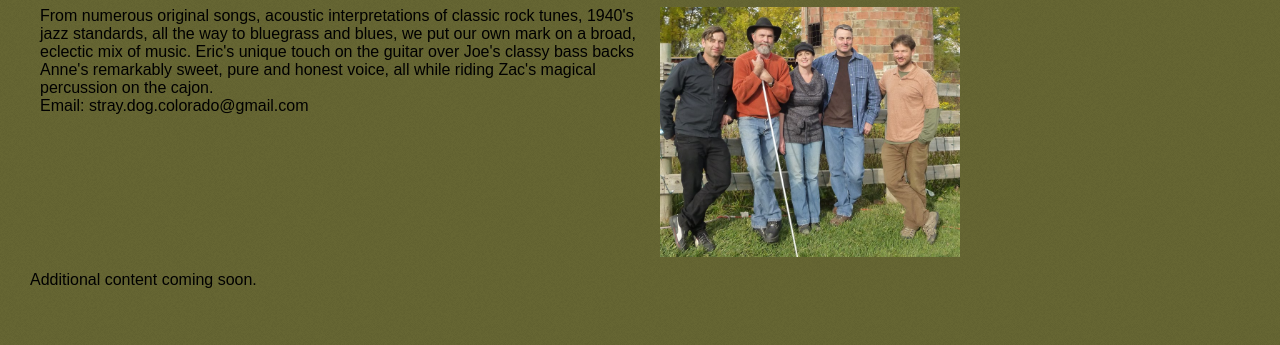
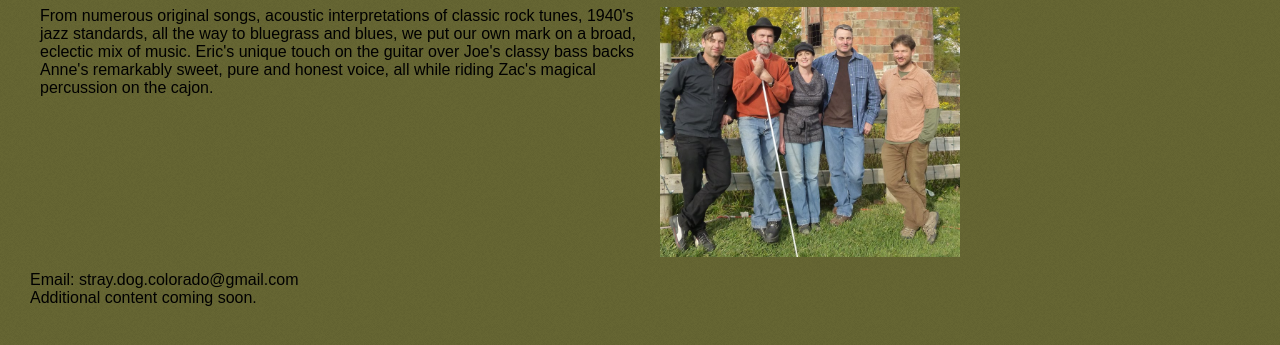
Before and after one commit to straydogcolorado/straydogcolorado.github.io, a plain HTML site: page index.html in a window 1280 px wide. Shown: the part 455-800 px from the top of the page. Drawn offline with Linux system fonts and the light colour scheme.

Commit message:
Update index.html

```diff
--- a/index.html
+++ b/index.html
@@ -18,13 +18,12 @@
 <article><h1 id="home">About</h1>
     <section class="left">
         <p>From numerous original songs, acoustic interpretations of classic rock tunes, 1940's jazz standards, all the way to bluegrass and blues, we put our own mark on a broad, eclectic mix of music. Eric's unique touch on the guitar over Joe's classy bass backs Anne's remarkably sweet, pure and honest voice, all while riding Zac's magical percussion on the cajon.</p>
-        <p></p><p>Email: stray.dog.colorado@gmail.com</p>
     </section>
     <section class="right">
     	<img src="images/pumpkin_fest.jpg" alt="pumpkin festival" width="300" height="250">
     </section>
 </article>
-
+<p>Email: stray.dog.colorado@gmail.com</p>
 <p>Additional content coming soon.</p>
 
 </body>
```
